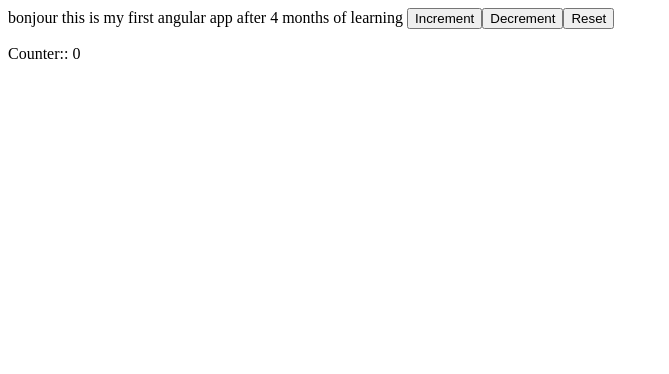
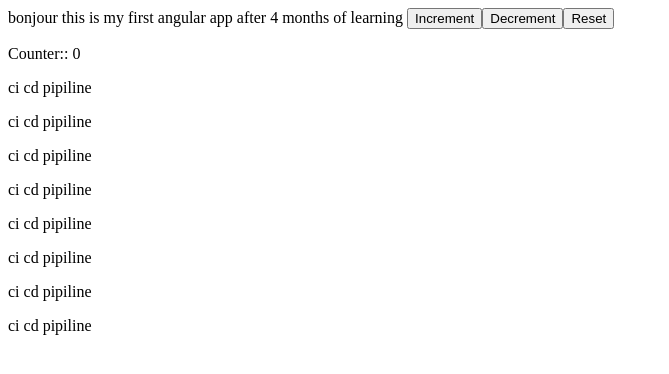
Before and after one commit to moadelmaazouzi/CI-CD-Pipeline-with-GitHub-Actions-and-Minikube-Deployment, an Angular app: page / in a window 1280 px wide. Shown: the top 374 px of the page, without its empty margins (0-669 px from the left). Built offline with nearby package versions, Linux system fonts and the light colour scheme.

Commit message:
simple update for cicd

```diff
--- a/src/app/app.component.html
+++ b/src/app/app.component.html
@@ -5,4 +5,12 @@
     <button (click)="decrement()">Decrement</button>
     <button (click)="reset()">Reset</button>
     <p>Counter:: {{ counter }}</p>
+    <p> ci cd pipiline</p>
+    <p> ci cd pipiline</p>
+    <p> ci cd pipiline</p>
+    <p> ci cd pipiline</p>
+    <p> ci cd pipiline</p>
+    <p> ci cd pipiline</p>
+    <p> ci cd pipiline</p>
+    <p> ci cd pipiline</p>
 </div>
```
